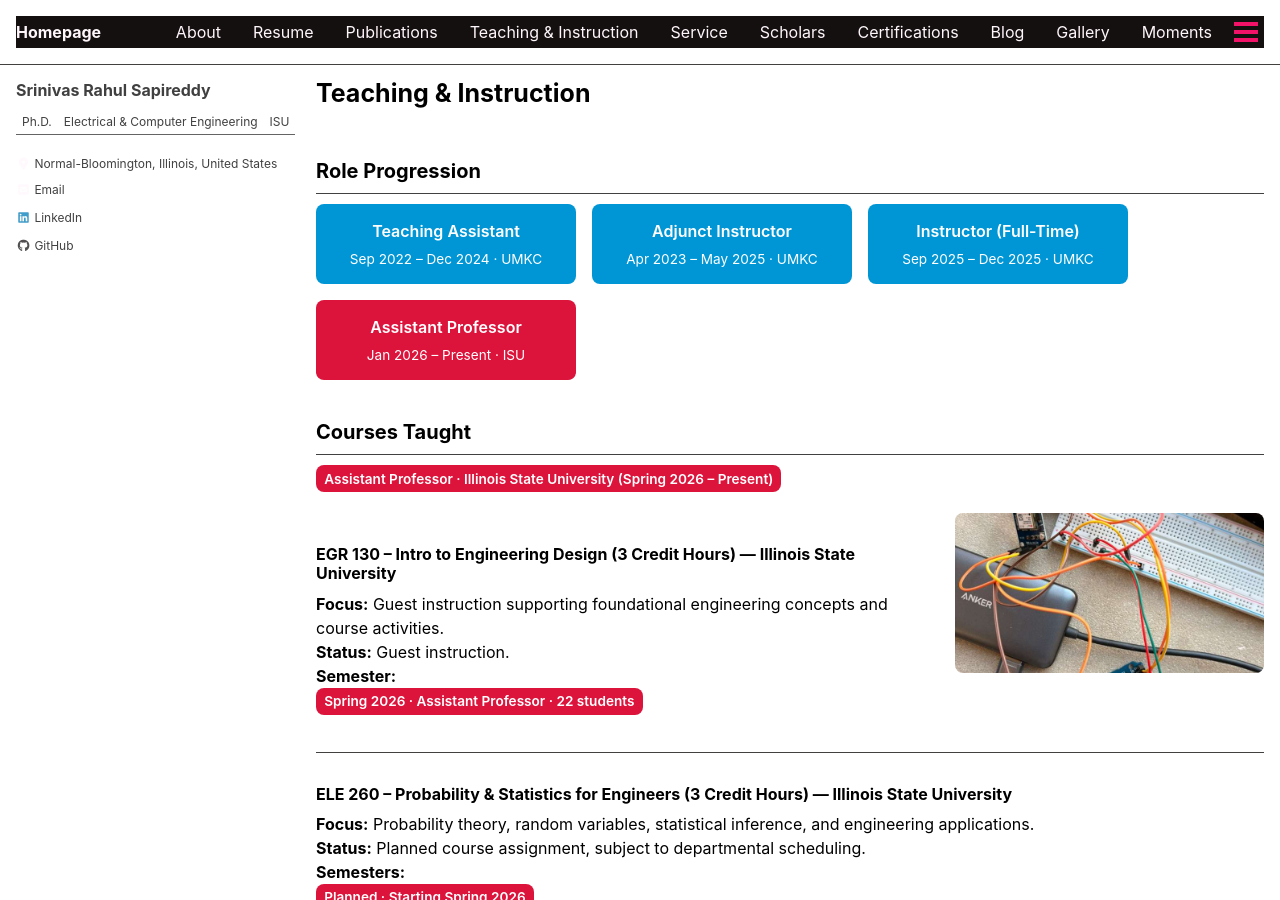
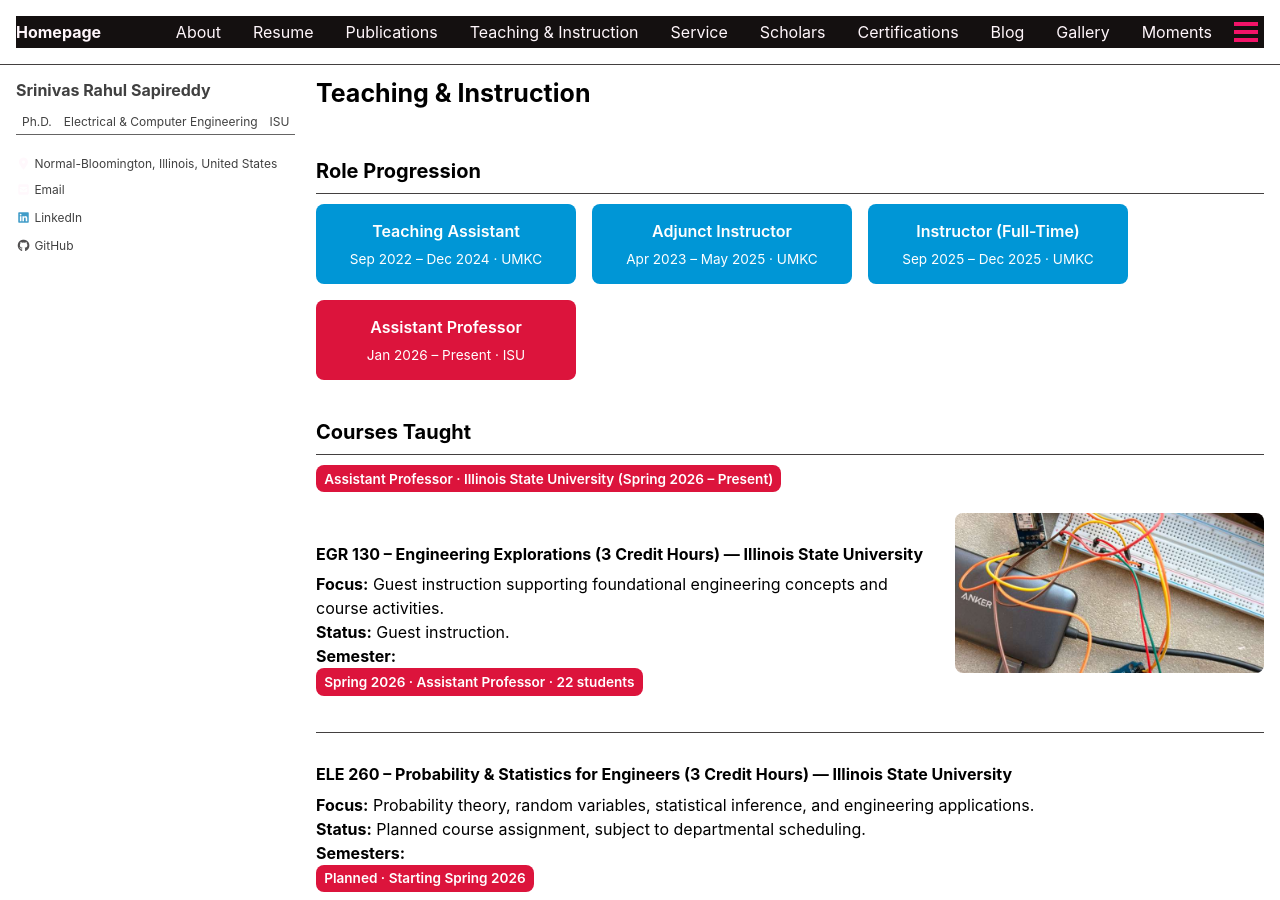
Before and after one commit to srsapireddy/srsapireddy.github.io, a Jekyll site: the page built from _pages/teaching.md, in a window 1280 px wide and 900 px high. Built offline with Jekyll 4.4.1, drawn with Linux system fonts in a browser that asks for light colours; cached includes are drawn as plain includes; nearby versions of some CDN libraries.

Commit message:
Update teaching.md

```diff
--- a/_pages/teaching.md
+++ b/_pages/teaching.md
@@ -85,7 +85,7 @@ toc: false
 <div style="display:flex; align-items:flex-start; gap:20px;">
 
   <div style="flex:2;">
-    <h3>EGR 130 – Intro to Engineering Design (3 Credit Hours) — Illinois State University</h3>
+    <h3>EGR 130 – Engineering Explorations (3 Credit Hours) — Illinois State University</h3>
     <p>
       <strong>Focus:</strong> Guest instruction supporting foundational engineering concepts and course activities.<br>
       <strong>Status:</strong> Guest instruction.<br>
```
